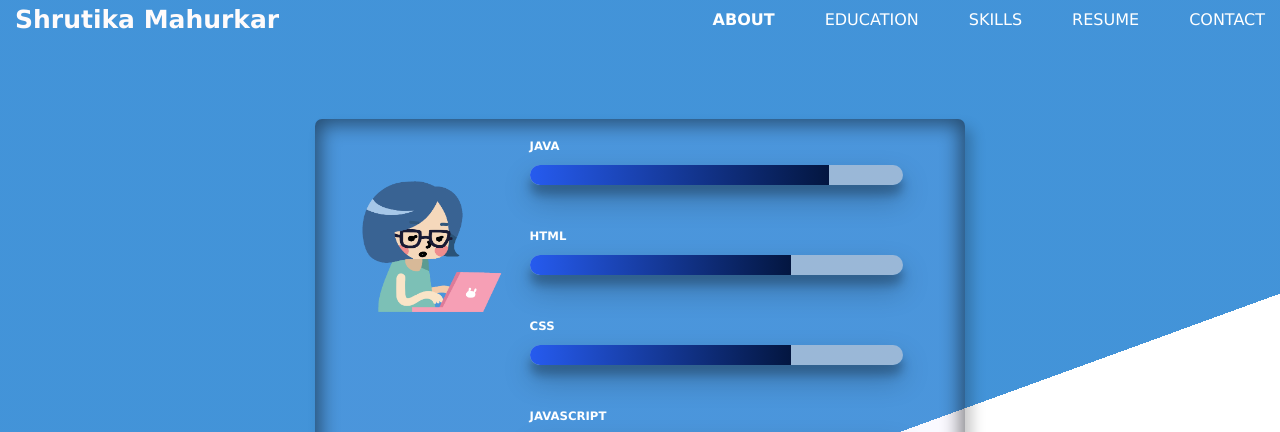
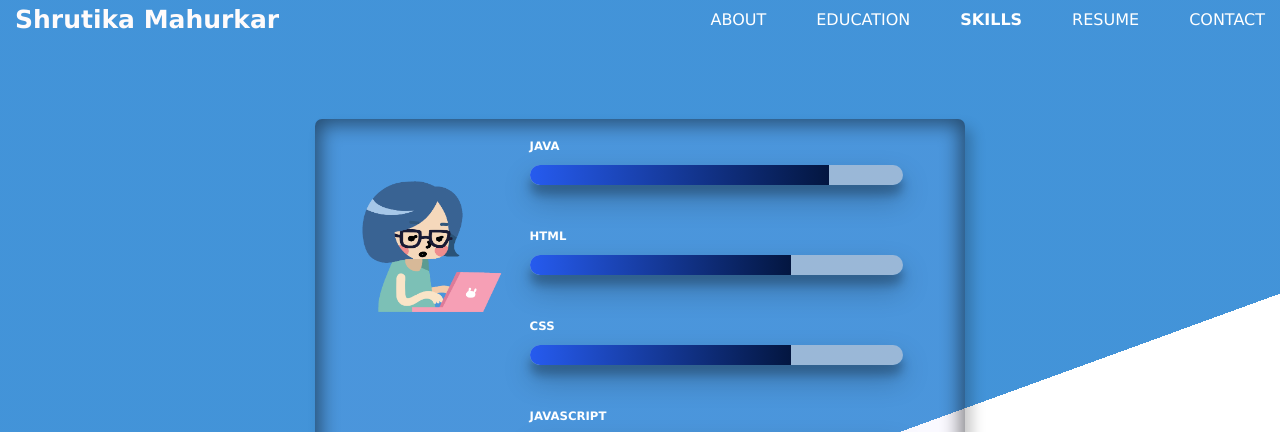
Before and after one commit to shrutika-mahurkar/Shrutika_Mahurkar_Portfolio, a plain HTML site: page Skills.html in a window 1280 px wide. Shown: the top 432 px of the page. Drawn offline with nearby package versions, Linux system fonts and the light colour scheme.

Commit message:
added bold in skills

```diff
--- a/Skills.html
+++ b/Skills.html
@@ -19,10 +19,10 @@
                 <nav class="navbar">
                     <a href="index.html"> <h1 class="navbar-logo"><b>Shrutika Mahurkar</b></h1></a>
                     <ul class="navbar-menu">
-                        <li class="navbar-item"> <a class="navbar-link" href="Introduction.html"><b>ABOUT</b></a> </li>
+                        <li class="navbar-item"> <a class="navbar-link" href="Introduction.html">ABOUT</a> </li>
                         <li class="navbar-item"> <a class="navbar-link" href="Education.html">EDUCATION</a> </li>
-                        <li class="navbar-item"> <a class="navbar-link" href="Skills.html">SKILLS</a> </li>
-                        <li class="navbar-item"> <a class="navbar-link" href="SHRUTIKA_MAHURKAR_RESUME.pdf" target="_blank"> RESUME </a></li>
+                        <li class="navbar-item"> <a class="navbar-link" href="Skills.html"><b>SKILLS</b></a> </li>
+                        <li class="navbar-item"> <a class="navbar-link" href="SHRUTIKA_MAHURKAR_RESUME.pdf" target="_blank">RESUME</a></li>
 
                         <li class="navbar-item"> <a class="navbar-link" href="Contact.html">CONTACT</a> </li>
                                          <!--HAMBURGER MENU-->
```
Also changed, not shown: Contact.html (+1 -1 lines), Education.html (+1 -1 lines), Introduction.html (+1 -1 lines), 1 other file.
